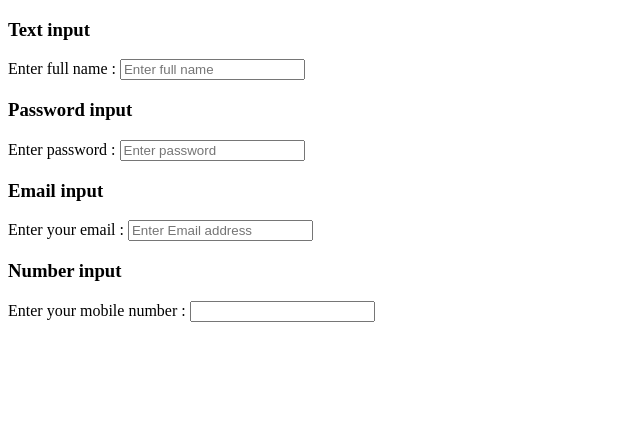
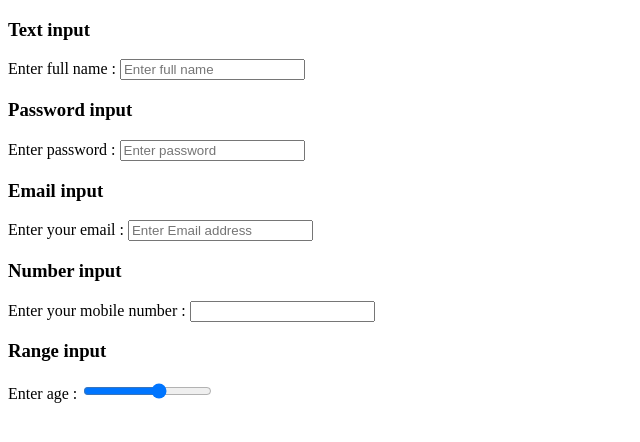
Before and after one commit to ArpitRathi1/HTML-CSS, a plain HTML site: page HTML-Form/HTML_textinputs.html in a window 1280 px wide. Shown: the whole page, without its empty margins (0-640 px from the left). Drawn offline with Linux system fonts and the light colour scheme.

Commit message:
update text input

```diff
--- a/HTML-Form/HTML_textinputs.html
+++ b/HTML-Form/HTML_textinputs.html
@@ -20,6 +20,10 @@
         <h3>Number input</h3>
         <label for="num" >Enter your mobile number : </label>
         <input type="number" max="10">
+
+        <h3>Range input</h3>
+        <label for="range">Enter age : </label>
+        <input type="range" id="range" min="0" max="5">
         </form>
     </body>
 </html>
```
